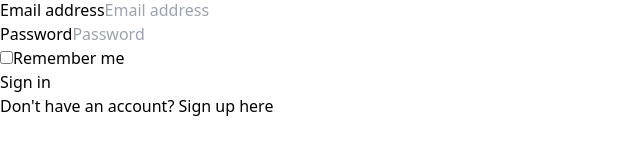
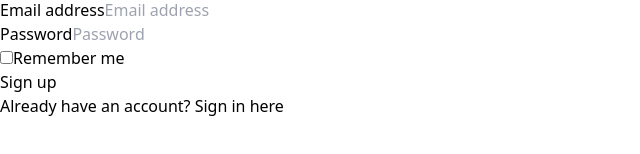
Before and after one commit to akash-kd/icube-admin, a React (Create React App) app: page /auth/signUp in a window 1280 px wide. Shown: the part 326-480 px from the top of the page, without its empty margins (0-640 px from the left). Built offline with nearby package versions, Linux system fonts and the light colour scheme.

Commit message:
navigation minor changes

```diff
--- a/src/config/APIEndpoints.js
+++ b/src/config/APIEndpoints.js
@@ -4,7 +4,7 @@ let ENDPOINT = "";
 switch (process.env.REACT_APP_DEVELOPMENT_TYPE) {
   case "production":
     // Endpoint for Production website
-    ENDPOINT = "https://caaryame-backend-tk4gwh76qa-el.a.run.app";
+    ENDPOINT = "http://139.59.95.250:3001";
     break;
 
   case "local":
--- a/src/pages/AuthPages/register/index.js
+++ b/src/pages/AuthPages/register/index.js
@@ -1,5 +1,5 @@
 import React from "react";
-import { Link } from 'react-router-dom'
+import { Link, useNavigate } from 'react-router-dom'
 
 import { useDispatch, useSelector } from "react-redux";
 import { useState } from 'react';
@@ -11,6 +11,7 @@ import { signUpWithEmailAndPassword } from '../../../config/APIs/auth'
 export default function SignUp() {
 
     const dispatch = useDispatch();
+    let navigate = useNavigate();
 
     const user = useSelector(state => state.user);
 
@@ -32,6 +33,7 @@ export default function SignUp() {
             res = await signUpWithEmailAndPassword(credentials);
 
             dispatch(userUpdate(res));
+            navigate('/dashboard');
         }
         catch (e) {
             console.log(e);
@@ -116,7 +118,7 @@ export default function SignUp() {
                                 type="submit"
                                 className="flex w-full justify-center rounded-md bg-indigo-600 px-3 py-1.5 text-sm font-semibold leading-6 text-white hover:bg-indigo-500 focus-visible:outline focus-visible:outline-2 focus-visible:outline-offset-2 focus-visible:outline-indigo-600"
                             >
-                                Sign in
+                                Sign up
                             </button>
                         </div>
                     </form>
@@ -128,12 +130,12 @@ export default function SignUp() {
                     )}
 
                     <p className="mt-4 text-center text-sm text-gray-500">
-                        Don't have an account?{' '}
+                        Already have an account?{' '}
                         <Link
                             to="/auth/signIn"
                             className="font-semibold text-indigo-600 hover:text-indigo-500"
                         >
-                            Sign up here
+                            Sign in here
                         </Link>
                     </p>
                 </div>
```
